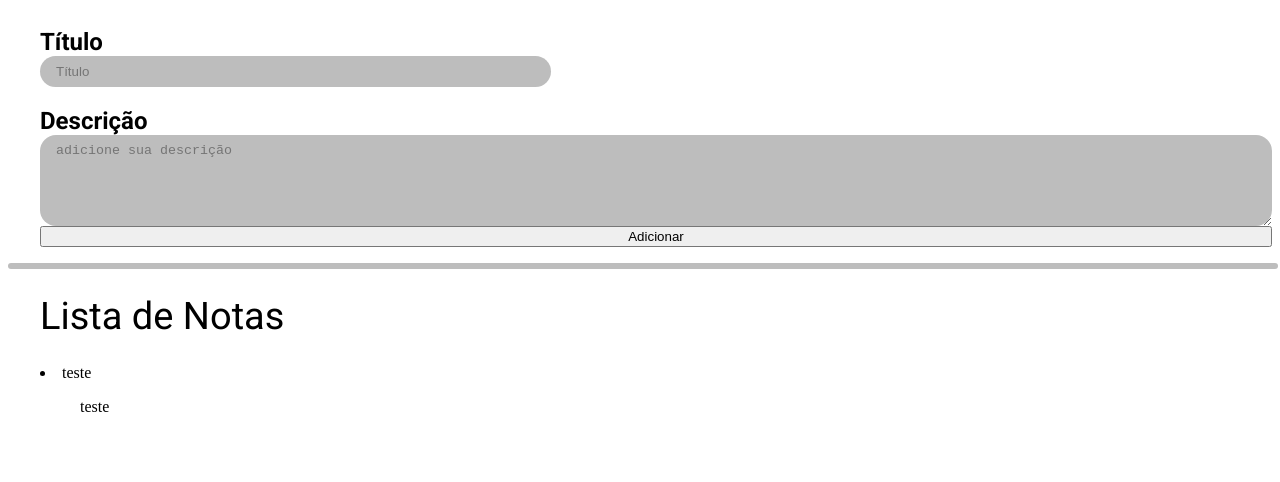
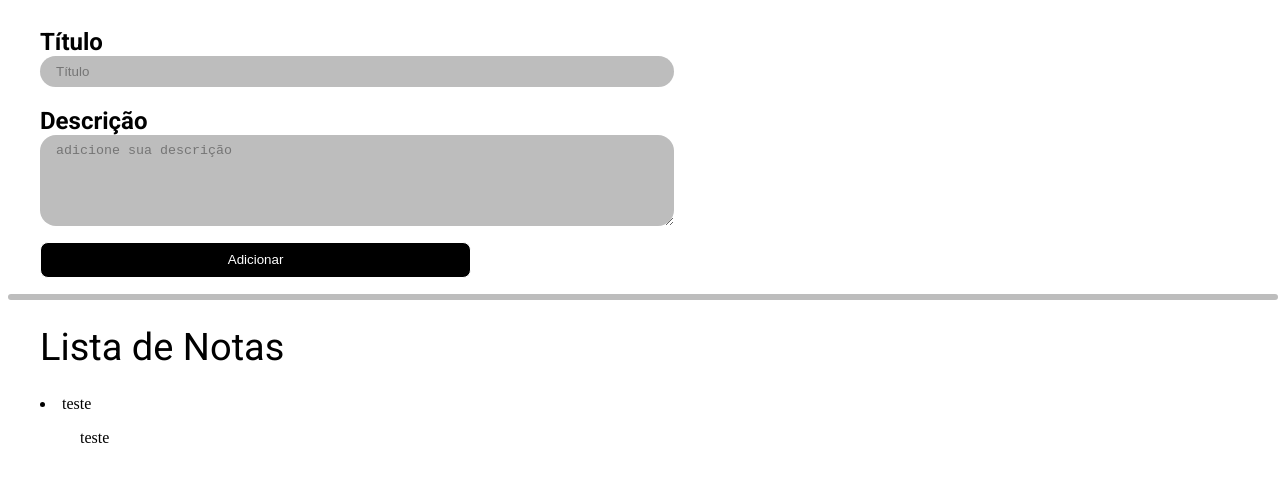
Before and after one commit to luisricarte/react-basic-study, a React (Create React App) app in the folder notes/: page / in a window 1280 px wide. Shown: the top 482 px of the page. Built offline with nearby package versions, Linux system fonts and the light colour scheme.

Commit message:
adicionando estilo

```diff
--- a/notes/src/Components/NoteList/index.jsx
+++ b/notes/src/Components/NoteList/index.jsx
@@ -8,16 +8,8 @@ const ListNote = () => {
             <h2 style={{fontFamily: 'Roboto', marginBottom: '0'}}>Título</h2>
             <input type="text" placeholder='Título' className='titleInput'/>
             <h2 style={{fontFamily: 'Roboto', marginBottom: '0'}}>Descrição</h2>
-            <textarea rows={5} cols={32} placeholder='adicione sua descrição'
-                            style={{
-                                backgroundColor:'#bdbdbd',
-                                borderRadius: '1rem',
-                                border: 0,
-                                paddingLeft:'1rem',
-                                paddingTop:'0.5rem',
-                                paddingBottom:'0.5rem',
-                                }}></textarea>
-            <button style={{}} >Adicionar</button>
+            <textarea rows={5} cols={32} placeholder='adicione sua descrição' className='descriptionInput'></textarea>
+            <button className='button'>Adicionar</button>
         </form>
         </>
     )
--- a/notes/src/Components/NoteList/styles.css
+++ b/notes/src/Components/NoteList/styles.css
@@ -11,9 +11,30 @@
     padding-Left:1rem;
     padding-Top:0.5rem;
     padding-Bottom:0.5rem;
-    width: 40%;
+    width: 50%;
 }
 
 .descriptionInput {
+    background-color:#bdbdbd;
+    border-Radius: 1rem;
+    border: 0;
+    padding-Left:1rem;
+    padding-Top:0.5rem;
+    padding-Bottom:0.5rem;
+    width: 50%;
+}
 
+.button {
+    margin-top: 1rem;
+    width: 35%;
+    border: 0;
+    background-color: #000;
+    color: #fff;
+
+    border-radius: 0.5rem;
+    border: 1px solid ;
+    padding: 0.6rem;
 }
+.button:hover {
+    background: #a68b02;
+}
```
